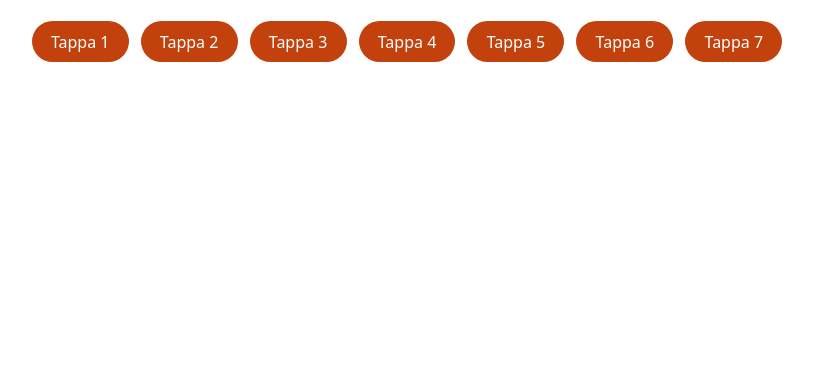
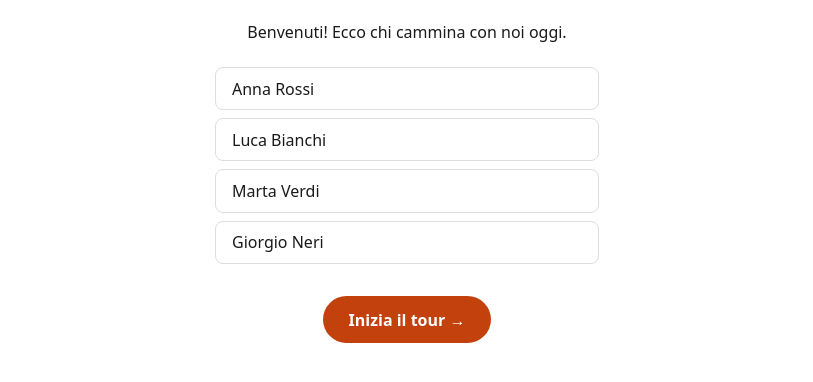
Before and after one commit to Matteo-Freddi/social-walk, a website built with Vite: page index.html in a window 1280 px wide. Shown: the part 78-460 px from the top of the page, without its empty margins (233-1046 px from the left). Built offline with nearby package versions, Linux system fonts and the light colour scheme.

Commit message:
Refinement

```diff
--- a/index.html
+++ b/index.html
@@ -7,7 +7,9 @@
 </head>
 <body>
   <h1>Social Walking Tour</h1>
-  <nav class="tappe" id="tappe"></nav>
+  <p class="intro">Benvenuti! Ecco chi cammina con noi oggi.</p>
+  <ul id="partecipanti" class="partecipanti"></ul>
+  <a id="inizia" class="bottone" href="./sforzesco/" hidden>Inizia il tour →</a>
   <script type="module" src="/src/home.js"></script>
 </body>
 </html>
--- /dev/null
+++ b/public/partecipanti.json
@@ -0,0 +1 @@
+["Anna Rossi", "Luca Bianchi", "Marta Verdi", "Giorgio Neri"]
--- a/src/home.js
+++ b/src/home.js
@@ -1,9 +1,24 @@
 import './main.css';
 
-const nav = document.getElementById('tappe');
-for (let i = 1; i <= 7; i++) {
-  nav.insertAdjacentHTML(
-    'beforeend',
-    `<a href="${import.meta.env.BASE_URL}tappa-${i}/">Tappa ${i}</a>`
-  );
+const lista = document.getElementById('partecipanti');
+const inizia = document.getElementById('inizia');
+
+async function caricaPartecipanti() {
+  try {
+    const res = await fetch(`${import.meta.env.BASE_URL}partecipanti.json`);
+    if (!res.ok) throw new Error(res.status);
+    const nomi = await res.json();
+    for (const nome of nomi) {
+      const li = document.createElement('li');
+      li.textContent = nome; // textContent: niente HTML iniettato dal file
+      lista.append(li);
+    }
+  } catch (e) {
+    lista.innerHTML = '<li>Elenco partecipanti non disponibile</li>';
+    console.error(e);
+  } finally {
+    inizia.hidden = false; // il tasto compare comunque
+  }
 }
+
+caricaPartecipanti();
--- a/src/main.css
+++ b/src/main.css
@@ -35,3 +35,37 @@ h1 {
 .tappe a:hover {
   opacity: 0.85;
 }
+
+.intro { text-align: center; }
+
+.partecipanti {
+  list-style: none;
+  padding: 0;
+  margin: 1.5rem auto;
+  max-width: 24rem;
+  display: grid;
+  gap: 0.5rem;
+}
+
+.partecipanti li {
+  padding: 0.6rem 1rem;
+  border: 1px solid #ddd;
+  border-radius: 0.5rem;
+}
+
+.bottone {
+  display: block;
+  width: fit-content;
+  margin: 2rem auto 0;
+  padding: 0.8rem 1.6rem;
+  border-radius: 999px;
+  background: var(--accent);
+  color: #fff;
+  text-decoration: none;
+  font-weight: 600;
+}
+
+.bottone[hidden] { display: none; }
+
+.swiper { max-width: 40rem; margin: 1rem auto; }
+.swiper-slide img { width: 100%; height: auto; display: block; }
```
Also changed, not shown: sforzesco/index.html (+5 -4 lines), src/sforzesco/sforzesco.js (+8 -3 lines), public/images/Gemini_Generated_Image_67bhni67bhni67bh.jfif (added).
